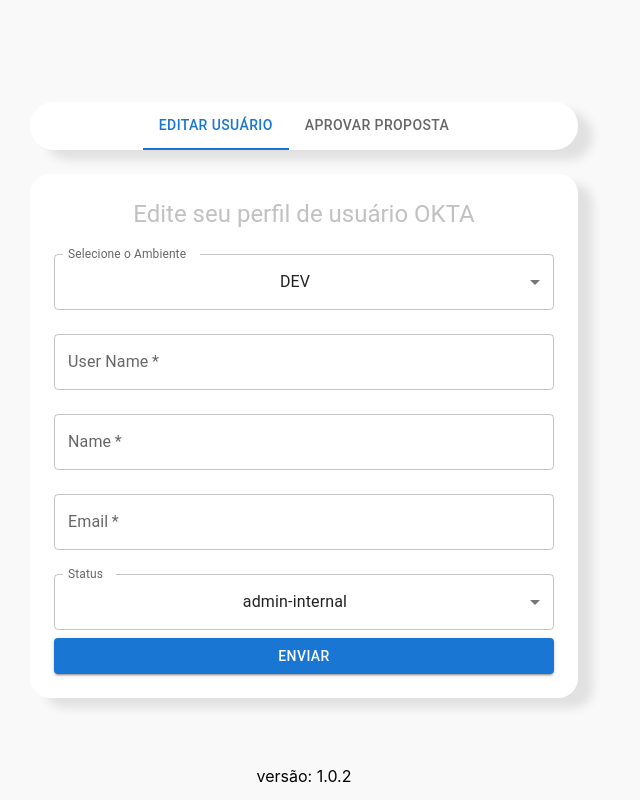
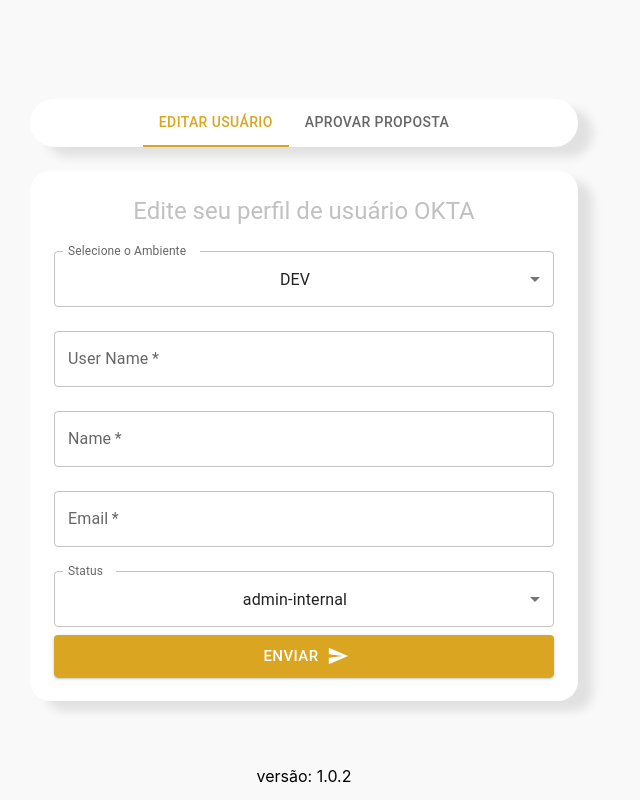
Before and after one commit to EuclidesXcode/development-chd-actions, a React (Create React App) app: page / in a window 1280 px wide. Shown: the whole page, without its empty margins (336-976 px from the left). Built offline with nearby package versions, Linux system fonts and the light colour scheme.

Commit message:
change colors

```diff
--- a/src/components/home.js
+++ b/src/components/home.js
@@ -1,6 +1,7 @@
 import React, { useState } from 'react';
-import { Box, Tabs, Tab, Typography, FormControl, InputLabel, Select, MenuItem, TextField, Button, Modal, Stack } from '@mui/material';
+import { Box, Tabs, Tab, Typography, FormControl, InputLabel, Select, MenuItem, TextField, Button, Modal, Stack, Icon } from '@mui/material';
 import axios from 'axios';
+import SendIcon from '@mui/icons-material/Send';
 
 function Home() {
   const [tabIndex, setTabIndex] = useState(0);
@@ -149,7 +150,7 @@ function Home() {
             </Select>
           </FormControl>
 
-          <Button type="submit" variant="contained" color="primary" fullWidth>
+          <Button type="submit" variant="contained" size='large' color="primary" endIcon={<SendIcon />} fullWidth sx={{color: '#fff'}}>
             Enviar
           </Button>
 
@@ -234,7 +235,7 @@ function Home() {
             </Select>
           </FormControl>
 
-          <Button type="submit" variant="contained" color="primary" fullWidth>
+          <Button type="submit" variant="contained" color="primary" fullWidth endIcon={<SendIcon />} size='large' sx={{color: '#fff'}}>
             Enviar
           </Button>
 
--- /dev/null
+++ b/src/theme.js
@@ -0,0 +1,14 @@
+import { createTheme } from '@mui/material/styles';
+
+const theme = createTheme({
+  palette: {
+    primary: {
+      main: '#daa520', // Cor primária
+    },
+    secondary: {
+      main: '#daa520', // Cor secundária
+    },
+  },
+});
+
+export default theme;
```
Also changed, not shown: package.json (+4 -3 lines), src/index.js (+7 -5 lines), 1 other file (tests, documents, lock files or other folders).
